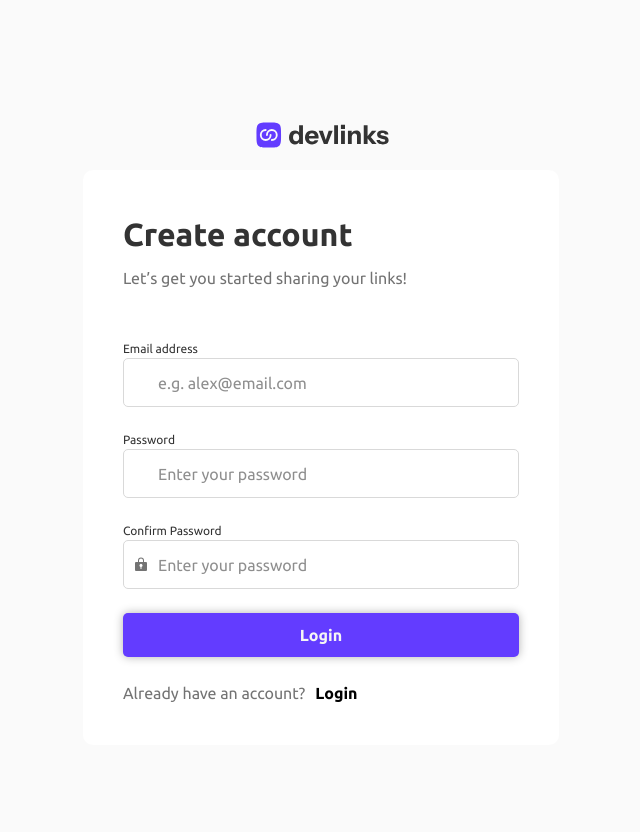
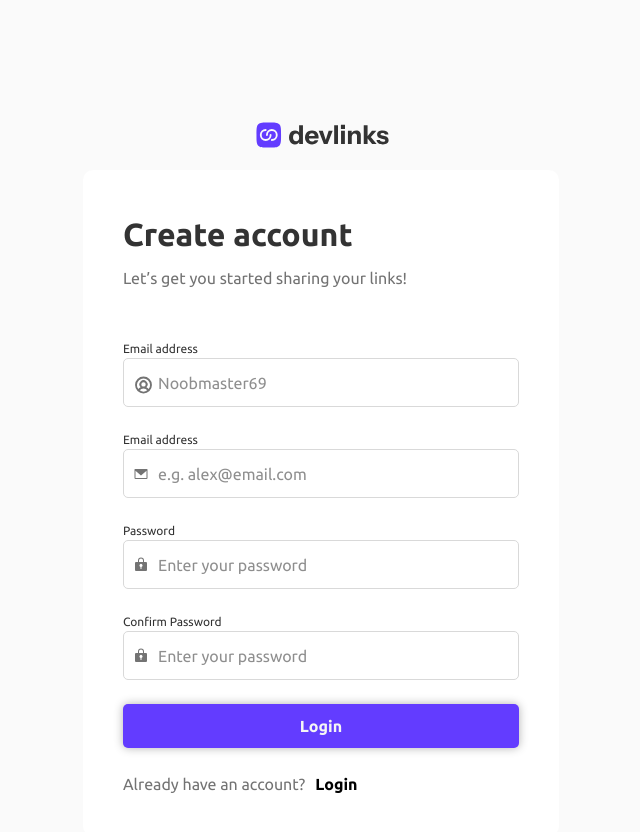
Before and after one commit to hidalest/link-sharing-app, a React (Vite) app: page / in a window 1280 px wide. Shown: the top 832 px of the page, without its empty margins (319-959 px from the left). Before the commit the page ends 800 px from the top, so only its background shows below. Built offline with nearby package versions, Linux system fonts and the light colour scheme.

Commit message:
feat: added a unsername input

```diff
--- a/src/components/UI/InputText/InputText.module.scss
+++ b/src/components/UI/InputText/InputText.module.scss
@@ -8,6 +8,7 @@
     top: 35%;
     left: 1rem;
     width: 1.6rem;
+    height: 1.6rem;
   }
 
   .label {
@@ -47,8 +48,8 @@
   }
 }
 .inputText {
-  padding: 1rem 3rem;
   padding: 1.6rem 1.2rem;
+  padding-left: 3.5rem;
   border: 1px solid $light-grey;
   border-radius: 5px;
 
@@ -69,7 +70,7 @@
   opacity: 0.8;
   font-size: 1.6rem;
   position: absolute;
-  top: 53%;
+  top: 52%;
   left: 3.5rem;
   transform: translateY(-50%);
 }
--- a/src/components/UI/InputText/InputText.tsx
+++ b/src/components/UI/InputText/InputText.tsx
@@ -94,11 +94,11 @@ const InputText = forwardRef(
             className={styles.inputIcon}
           />
         )}
+        <div>
           <input
             type='text'
             value={inputText}
             onChange={(e) => setInputText(e.target.value)}
-          // placeholder={placeholder}
             className={`${styles.inputText} ${styles[errorClass]}`}
             name='inputLink'
             onBlur={onInputFocus}
@@ -109,12 +109,13 @@ const InputText = forwardRef(
             }
             maxLength={maxLength}
           />
+          {!inputText.length && (
+            <span className={styles.placeholder}>{placeholder}</span>
+          )}
           {!isInputValid && (
             <span className={styles.errorMessage}>{errorMessage}</span>
           )}
-        {!inputText.length && (
-          <span className={styles.placeholder}>{placeholder}</span>
-        )}
+        </div>
       </div>
     );
   }
--- a/src/data.json
+++ b/src/data.json
@@ -162,7 +162,11 @@
             "loginInstructions": "Let’s get you started sharing your links!",
             "emailLabel": "Email address",
             "emailPlaceholder": "e.g. alex@email.com",
+            "usernameLabel": "Email address",
+            "usernamePlaceholder": "Noobmaster69",
+            "usernameIcon": "/src/assets/images/icon-profile-details-header.svg",
             "inputPasswordIcon": "/src/assets/images/icon-password.svg",
+            "inputPasswordEmailIcon": "/src/assets/images/icon-email.svg",
             "passwordLabel": "Password",
             "passwordPlaceholder": "Enter your password",
             "confirmPasswordLabel": "Confirm Password",
--- a/src/interfaces.ts
+++ b/src/interfaces.ts
@@ -195,5 +195,9 @@ export interface SignupProps {
     loginButton: string;
     registerInstructionsBtn: string;
     registerBtn: string;
+    inputPasswordEmailIcon: string;
+    usernameIcon: string;
+    usernamePlaceholder: string;
+    usernameLabel: string;
   };
 }
--- a/src/layout/Authentication/components/Signup/Signup.tsx
+++ b/src/layout/Authentication/components/Signup/Signup.tsx
@@ -1,7 +1,11 @@
 import { SignupProps } from '../../../../interfaces';
 import Card from '../../../../components/UI/Card/Card';
 import InputText from '../../../../components/UI/InputText/InputText';
-import { emailRegex, passwordRegex } from '../../../../utils/regex';
+import {
+  emailRegex,
+  passwordRegex,
+  usernameRegex,
+} from '../../../../utils/regex';
 import Button from '../../../../components/UI/Button/Button';
 
 import styles from './Signup.module.scss';
@@ -15,12 +19,16 @@ function Signup(props: SignupProps) {
     emailLabel,
     emailPlaceholder,
     inputPasswordIcon,
+    inputPasswordEmailIcon,
     passwordLabel,
     passwordPlaceholder,
     confirmPasswordLabel,
     confirmPasswordPlaceholder,
     registerBtn,
     registerInstructionsBtn,
+    usernameIcon,
+    usernamePlaceholder,
+    usernameLabel,
   } = signupPhase;
 
   const getEmailInputInfo = (isValid: boolean, inputValue: string) => {
@@ -32,6 +40,9 @@ function Signup(props: SignupProps) {
   const getConfirmPassword = (isValid: boolean, inputValue: string) => {
     console.log(isValid, inputValue);
   };
+  const getUsernameInfo = (isValid: boolean, inputValue: string) => {
+    console.log(isValid, inputValue);
+  };
   return (
     <Card priority='white' className={`${styles.loginContainer} ${className}`}>
       <h1>{loginHeader}</h1>
@@ -39,10 +50,22 @@ function Signup(props: SignupProps) {
       <div className={styles.inputsContainer}>
         <label htmlFor='inputEmail'>{emailLabel}</label>
         <InputText
+          placeholder={usernamePlaceholder}
+          label={usernameLabel}
+          returnIsInputValid={getUsernameInfo}
+          validationregex={usernameRegex}
+          inputLinkIcon={usernameIcon}
+          errorMessageProp={''}
+          isRequired
+          id={'inputEmail'}
+        />
+        <label htmlFor='inputEmail'>{emailLabel}</label>
+        <InputText
           placeholder={emailPlaceholder}
           label={emailLabel}
           returnIsInputValid={getEmailInputInfo}
           validationregex={emailRegex}
+          inputLinkIcon={inputPasswordEmailIcon}
           errorMessageProp={''}
           isRequired
           id={'inputEmail'}
@@ -53,6 +76,7 @@ function Signup(props: SignupProps) {
           label={passwordLabel}
           returnIsInputValid={getPasswordInput}
           validationregex={passwordRegex}
+          inputLinkIcon={inputPasswordIcon}
           errorMessageProp={''}
           isRequired
           id={'inputPassword'}
```
Lines whose indentation alone changed are shown as unchanged.
